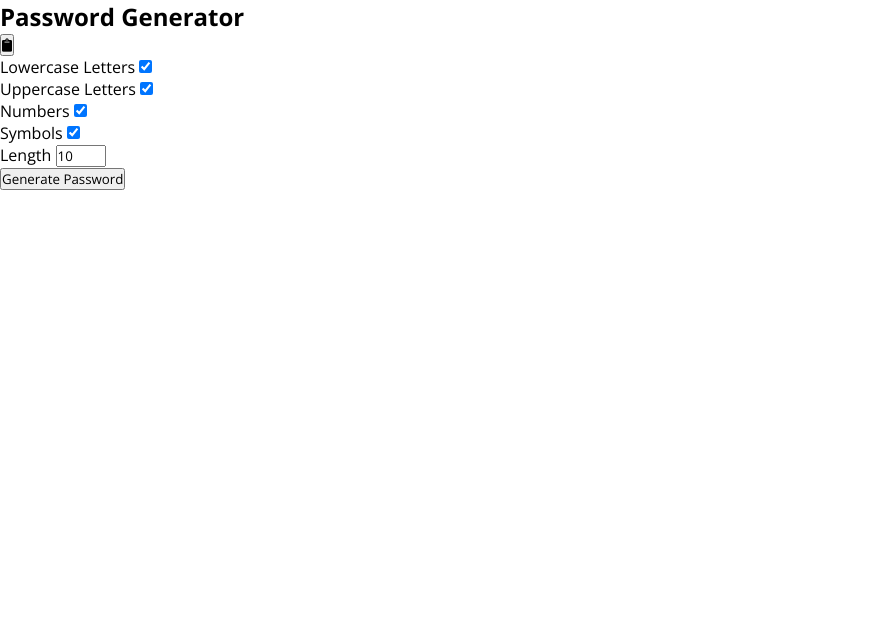
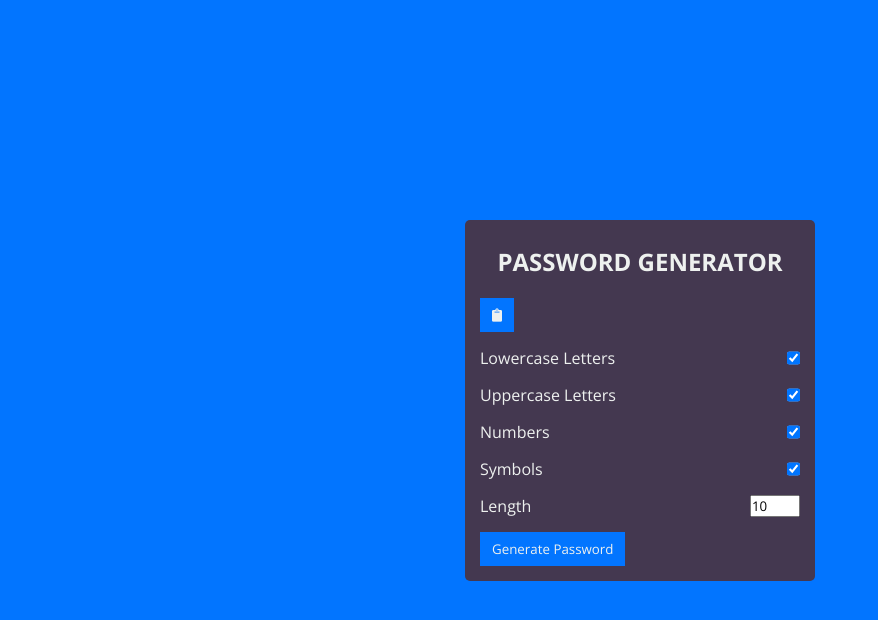
Before and after one commit to Jamflynt/PasswordGenerator, a plain HTML site: page index.html in a window 1280 px wide. Shown: the whole page, without its empty margins (0-878 px from the left). Drawn offline with nearby package versions, Linux system fonts and the light colour scheme.

Commit message:
Completed half CSS file.

```diff
--- a/style.css
+++ b/style.css
@@ -4,5 +4,48 @@
 * {
     padding: 0;
     margin: 0;
+    /* Have to keep remembering to add this */
+    box-sizing: border-box;
     font-family: 'Open Sans', sans-serif;
 }
+
+body {
+    background-color: #0275ff;
+    color: #eef1ef;
+    display: flex;
+    justify-content: center;
+    align-items: center;
+    /* To center the div vertically */
+    height: 100vh;
+    width: auto;
+    /* For smaller screen sizes */
+    padding: 25px;
+}
+
+h2 {
+    margin: 10px 0 20px;
+    text-align: center;
+    text-transform: uppercase;
+}
+
+.btn {
+    padding: 8px 12px;
+    background-color: #0275ff;
+    border: none;
+    /* reminder that buttons do not inherit text color */
+    color: #eef1ef;
+    cursor: pointer;
+}
+
+.option {
+    display: flex;
+    justify-content: space-between;
+    margin: 15px 0;
+}
+
+#container {
+    background-color: #443850;
+    padding: 15px;
+    width: 350px;
+    border-radius: 5px;
+}
```
